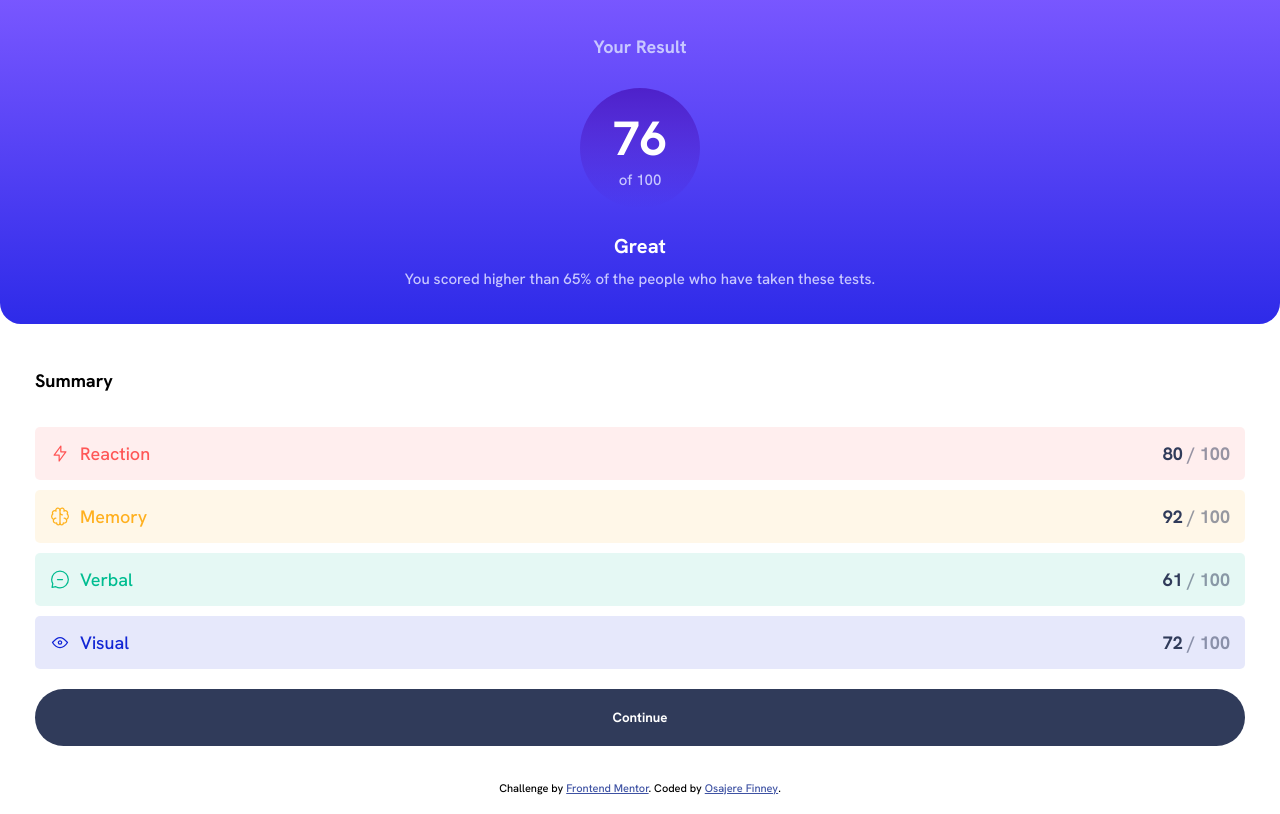
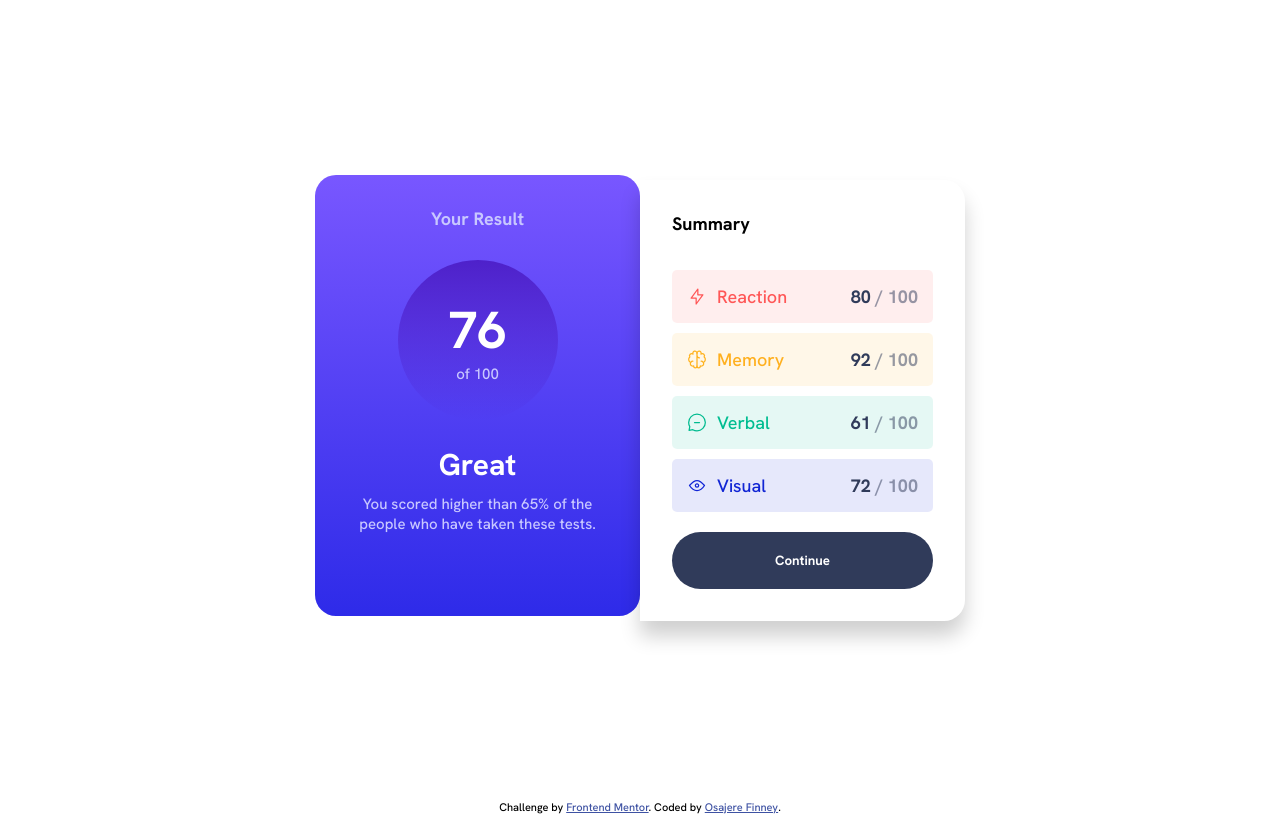
Before and after one commit to Finney06/results-summary-component-main, a plain HTML site: page index.html in a window 1280 px wide. Drawn offline with Linux system fonts and the light colour scheme.

Commit message:
Update style.css

```diff
--- a/style.css
+++ b/style.css
@@ -36,7 +36,7 @@ body {
 .blue-section {
     background: linear-gradient(var(--Light-slate-blue-background),var(--Light-royal-blue-background));
     text-align: center;
-    padding: 3.5rem;
+    padding: 3.2rem;
     margin-bottom: 1rem;
     border-radius: 0 0 2.1rem 2.1rem;
 }
@@ -55,14 +55,14 @@ body {
     align-items: center;
     margin: 0 auto;
     border-radius: 50%;
-    width: 12rem;
-    height: 12rem;
+    width: 16rem;
+    height: 16rem;
     margin-bottom: 2.5rem;
 }
 
 .score-circle h2 {
     color: var(--White);
-    font-size: 4.8rem;
+    font-size: 5.2rem;
 }
 
 .score-circle, .blue-section p {
@@ -72,12 +72,12 @@ body {
 
 .blue-section h3 {
     color: var(--White);
-    font-size: 2rem;
+    font-size: 3rem;
     margin-bottom: 1rem;
 }
 
 .white-section {
-    padding: 3.5rem;
+    padding: 3.2rem;
 }
 
 .white-section h4 {
@@ -159,8 +159,32 @@ button {
     border-radius: 3rem;
     padding: 2rem;
     width: 100%;
+    transition: all 0.3s ease-in-out;
+}
+
+button:hover {
+    background: linear-gradient(var(--Light-slate-blue-background),var(--Light-royal-blue-background));
 }
 
 @media (min-width:900px) {
+     main {
+        display: flex;
+        justify-content: center;
+        align-items: center;
+        margin: 0 auto;
+        min-height: 100vh;
+        max-width: 650px;
+     }
 
+     .blue-section {
+        width: 50%;
+        border-radius: 2.1rem;
+        height: 44.1rem;
+     }
+
+     .white-section {
+        box-shadow: rgb(0 0 0 / 19%) 0px 15px 20px;
+        width: 50%;
+        border-radius: 0 2.1rem 2.1rem 0;
+     }
 }
```
